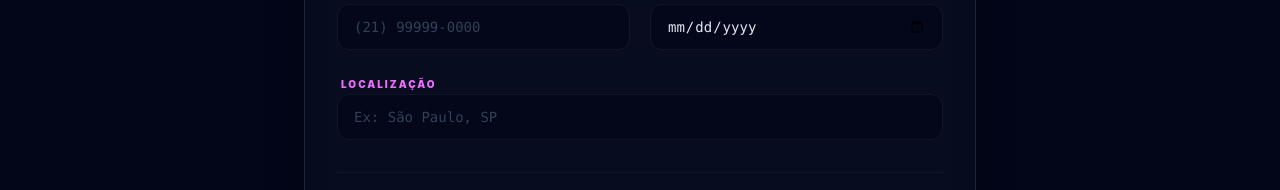
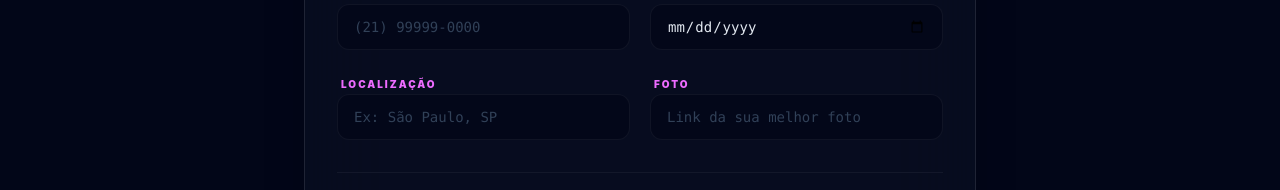
Before and after one commit to CodeSeven-Turma-JavaScript-13/connectElas_react, a React (Vite) app: page /cadastro in a window 1280 px wide. Shown: the part 456-646 px from the top of the page. Built offline with nearby package versions, Linux system fonts and the light colour scheme.

Commit message:
👌 IMPROVE: Foto

```diff
--- a/src/pages/cadastro/Cadastro.tsx
+++ b/src/pages/cadastro/Cadastro.tsx
@@ -17,6 +17,7 @@ function Cadastro() {
     email: '',
     senha: '',
     telefone: '',
+    foto: '',
     dataNascimento: '',
     localizacao: '',
     area_profissional: '',
@@ -121,10 +122,16 @@ function Cadastro() {
                     className={inputClass} value={candidata.dataNascimento} onChange={atualizarEstado} required />
                 </div>
 
-                <div className="space-y-2 md:col-span-2">
+                <div className="space-y-2 ">
                   <label className={labelClass}>Localização</label>
                   <input type="text" name="localizacao" placeholder="Ex: São Paulo, SP"
                     className={inputClass} value={candidata.localizacao} onChange={atualizarEstado} required />
+                </div>
+
+                <div className="space-y-2 ">
+                  <label className={labelClass}>Foto</label>
+                  <input type="text" name="foto" placeholder="Link da sua melhor foto"
+                    className={inputClass} value={candidata.foto} onChange={atualizarEstado} required />
                 </div>
 
               </div>
```
